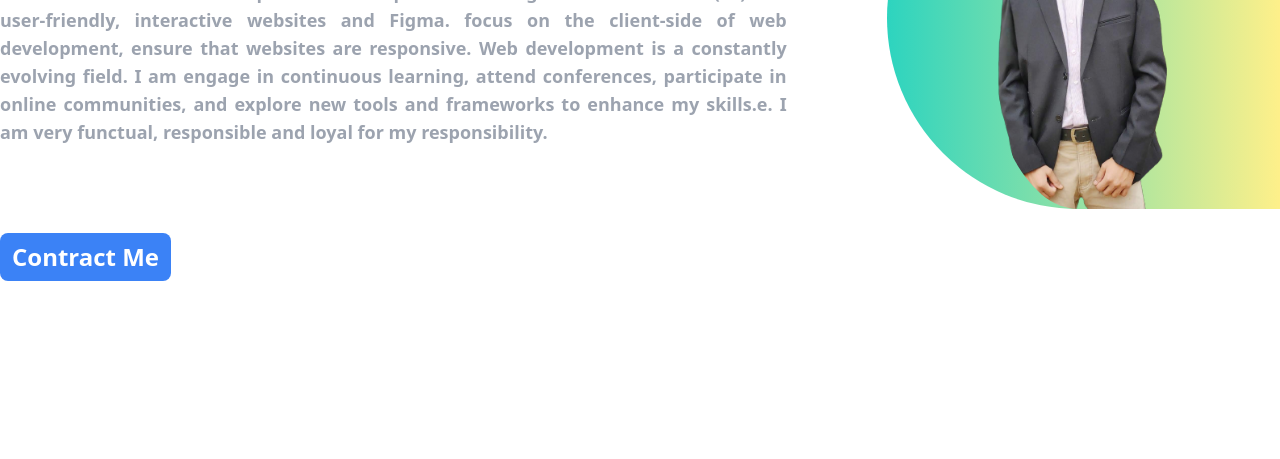
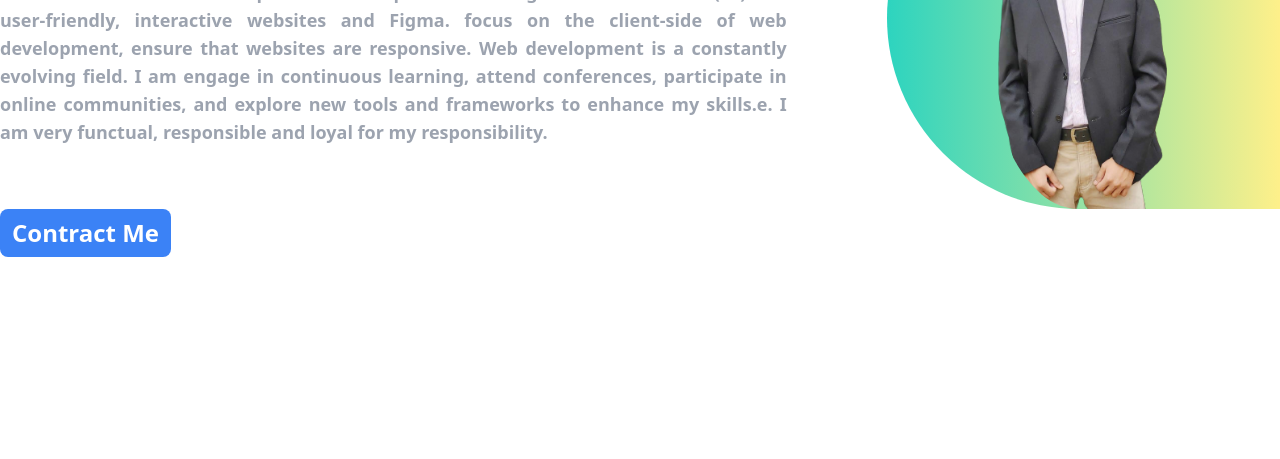
Before and after one commit to masternati/My-Portfolio-Website, a plain HTML site: page index.html in a window 1280 px wide. Shown: the part 341-800 px from the top of the page. Drawn offline with nearby package versions, Linux system fonts and the light colour scheme.

Commit message:
service and footer updated

```diff
--- a/index.html
+++ b/index.html
@@ -98,7 +98,7 @@
 
       </section>
   <div class="flex justify-center lg:justify-start">
-    <button class="text-2xl text-white mt-6 font-semibold bg-blue-500 rounded-lg px-3 py-2">Contract Me</button>
+    <button class="text-2xl text-white font-semibold bg-blue-500 rounded-lg px-3 py-2">Contract Me</button>
   </div>
 </header>
 
```
